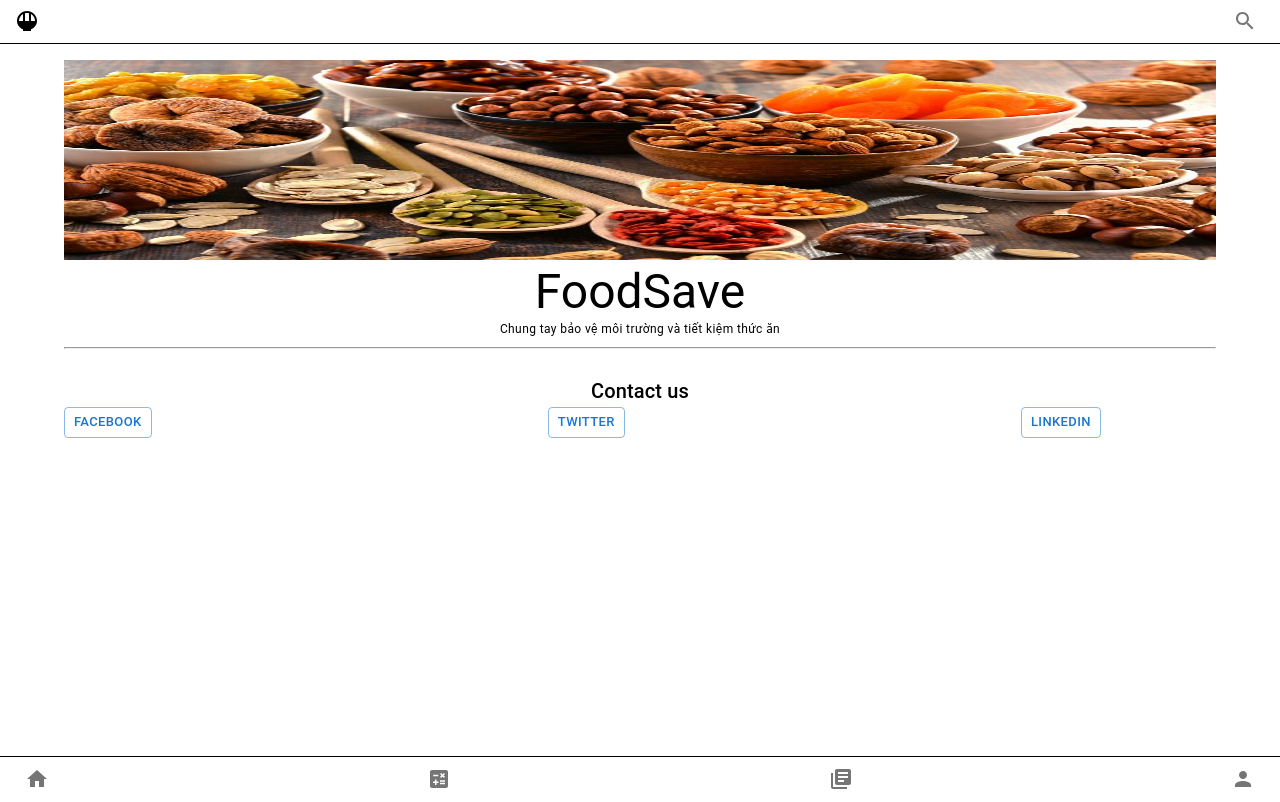
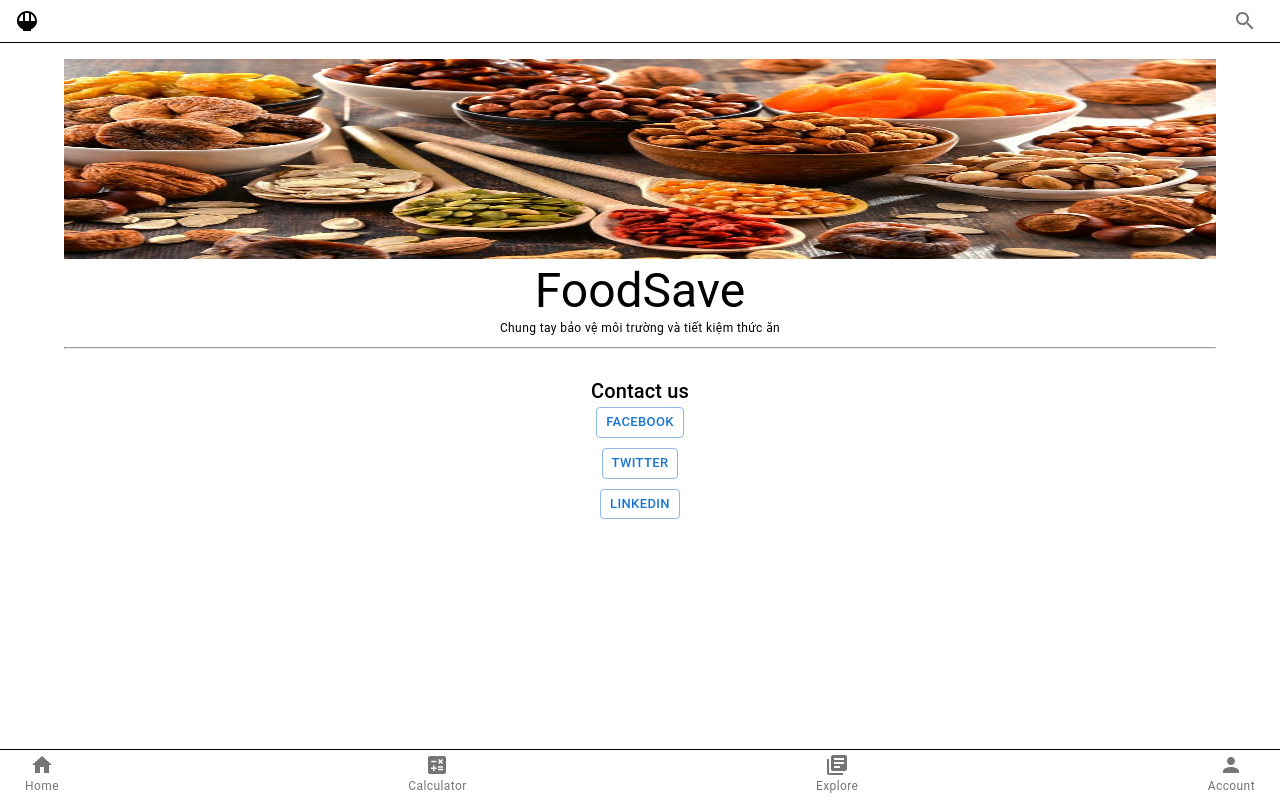
Before and after one commit to GameUITHackathon2022/17-C3CIA, a React (Vite) app in the folder frontend/: page / in a window 1280 px wide. Built offline with nearby package versions, Linux system fonts and the light colour scheme.

Commit message:
add account page + add text to nav item

```diff
--- a/frontend/src/App.tsx
+++ b/frontend/src/App.tsx
@@ -5,6 +5,7 @@ import { BrowserRouter as Router, Route, Routes } from 'react-router-dom';
 
 // Page
 import Home from './pages/Home';
+import Account from './pages/Account';
 import Error from './pages/Error';
 
 export default function App() {
@@ -16,6 +17,7 @@ export default function App() {
                     <Routes>
                         <Route index element={<Home />} />
                         <Route path="/home" element={<Home />} />
+                        <Route path="/account" element={<Account />} />
                         <Route path="*" element={<Error />} />
                     </Routes>
                 </div>
--- a/frontend/src/components/BottomNav.tsx
+++ b/frontend/src/components/BottomNav.tsx
@@ -1,5 +1,5 @@
 import React, { Component } from 'react'
-import { Box, styled, IconButton } from '@mui/material'
+import { Box, styled, IconButton as MuiIconButton, Typography } from '@mui/material'
 import HomeIcon from '@mui/icons-material/Home';
 import CalculateIcon from '@mui/icons-material/Calculate';
 import LibraryBooksIcon from '@mui/icons-material/LibraryBooks';
@@ -22,6 +22,14 @@ const StyledNav = styled(Box)(
     })
 )
 
+const IconButton = styled(MuiIconButton)(
+    ({ theme }) => ({
+        display: 'flex',
+        flexDirection: 'column',
+        justifyContent: 'space-between',
+        alignItems: 'center'
+    })
+)
 
 type Props = {
     navigate: NavigateFunction
@@ -41,15 +49,27 @@ class CBottomNav extends Component<Props, State> {
             <StyledNav>
                 <IconButton size='small' onClick={() => this.props.navigate("/home")}>
                     <HomeIcon />
+                    <Typography variant='caption'>
+                        Home
+                    </Typography>
                 </IconButton>
                 <IconButton size='small' onClick={() => this.props.navigate("/calculator")}>
                     <CalculateIcon />
+                    <Typography variant='caption'>
+                        Calculator
+                    </Typography>
                 </IconButton>
                 <IconButton size='small' onClick={() => this.props.navigate("/explore")}>
                     <LibraryBooksIcon />
+                    <Typography variant='caption'>
+                        Explore
+                    </Typography>
                 </IconButton>
                 <IconButton size='small' onClick={() => this.props.navigate("/account")}>
                     <PersonIcon />
+                    <Typography variant='caption'>
+                        Account
+                    </Typography>
                 </IconButton>
             </StyledNav>
         )
--- /dev/null
+++ b/frontend/src/pages/Account.tsx
@@ -0,0 +1,47 @@
+import React, { Component } from 'react'
+import { Container, styled, Box, Grid } from '@mui/material'
+
+const Img = styled('img')(
+    ({ theme }) => ({
+        width: "100px",
+        height: "100px",
+        borderRadius: "50%",
+        [theme.breakpoints.up("md")]: {
+            width: "100%",
+            height: "100%",
+        }
+    })
+)
+
+const CenterItem = styled('div')(
+    ({ theme }) => ({
+        display: "flex",
+        justifyContent: "center",
+        alignItems: "center"
+    })
+)
+
+type Props = {}
+
+type State = {}
+
+export default class Account extends Component<Props, State> {
+    state = {}
+
+    render() {
+        return (
+            <Container>
+                <Grid container>
+                    <Grid item xs={12} md={3}>
+                        <CenterItem>
+                            <Img src='https://cdn.pixabay.com/photo/2015/10/05/22/37/blank-profile-picture-973460_1280.png' alt='profile' />
+                        </CenterItem>
+                    </Grid>
+                    <Grid item xs={12} md={9}>
+
+                    </Grid>
+                </Grid>
+            </Container>
+        )
+    }
+}
--- a/frontend/src/pages/Home.tsx
+++ b/frontend/src/pages/Home.tsx
@@ -7,11 +7,20 @@ const Img = styled('img')(
     })
 )
 
+const CenterItem = styled('div')(
+    ({ theme }) => ({
+        display: 'flex',
+        justifyContent: 'center',
+        alignItems: 'center'
+    })
+)
+
 const ContactContainer = styled('div')(
     ({ theme }) => ({
         display: "flex",
-        flexDirection: "row",
+        flexDirection: "column",
         justifyContent: "space-between",
+        rowGap: "10px",
         alignItems: "center",
         width: "90%"
     })
@@ -20,7 +29,7 @@ const ContactContainer = styled('div')(
 function App() {
     return (
         <Container>
-            <Img src='/banner.jpg' />
+            <Img src='/banner.jpg' alt='banner' />
             <Typography variant='h3' component="h3" textAlign="center">
                 FoodSave
             </Typography>
@@ -32,6 +41,7 @@ function App() {
             <Typography variant='h6' component='h6' textAlign="center">
                 Contact us
             </Typography>
+            <CenterItem>
                 <ContactContainer>
                     <Button href='' variant="outlined" size="small">
                         Facebook
@@ -43,6 +53,7 @@ function App() {
                         Linkedin
                     </Button>
                 </ContactContainer>
+            </CenterItem>
         </Container>
     )
 }
```
Lines whose indentation alone changed are shown as unchanged.
